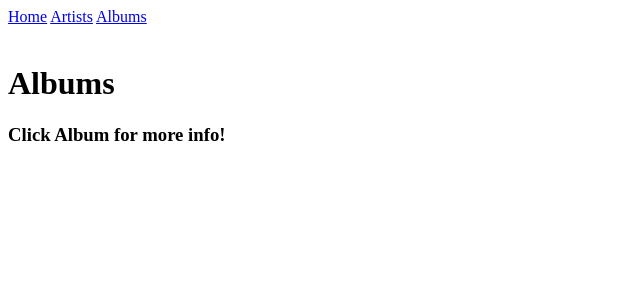
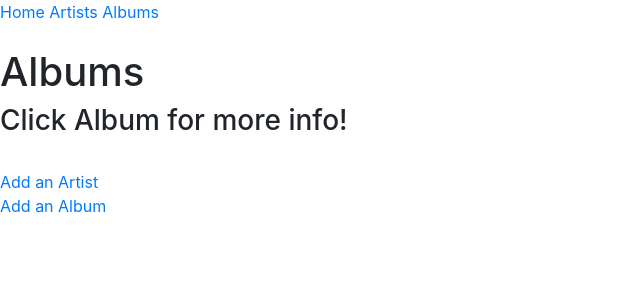
Before and after one commit to momentum-team-7/django-music-collab-tristanmatthew, a Django app: page /album-list/ in a window 1280 px wide. Shown: the top 300 px of the page, without its empty margins (0-640 px from the left). Run offline with Django 3.2, Linux system fonts and the light colour scheme; data that the repository does not hold is empty; some libraries are stand-ins or nearby versions.

Commit message:
initial styling done

```diff
--- a/templates/html/album_list.html
+++ b/templates/html/album_list.html
@@ -14,5 +14,14 @@
 {% for album in albums %}
 <li>{{ album.artist.artist }} - <a href="{% url 'album-detail' album.pk %}">{{ album.title }}</a> || <a href="{% url 'edit-album' pk=album.pk%}" class="button is-warning is-focused">Edit Album</a> <a href="{% url 'delete-album' pk=album.pk%}" class="button is-warning is-focused">Delete Album</a><br></li>
 {% endfor %}
+<br>
+<div class="add">
+    <div class="add-artist">
+        <a href="/artists/new">Add an Artist</a>
+    </div>
+    <div class="add-album">
+        <a href="/albums/new">Add an Album</a>
+    </div>
+</div>
 
 {% endblock content %}
--- a/templates/html/base.html
+++ b/templates/html/base.html
@@ -6,6 +6,7 @@
     <meta charset="UTF-8">
     <meta http-equiv="X-UA-Compatible" content="IE=edge">
     <meta name="viewport" content="width=device-width, initial-scale=1.0">
+    <link rel="stylesheet" href="http://code.divshot.com/geo-bootstrap/swatch/bootstrap.min.css">
     <link rel="stylesheet" href="{% static 'base.css' %}">
     <title>Django Music Collab</title>
 </head>
```
